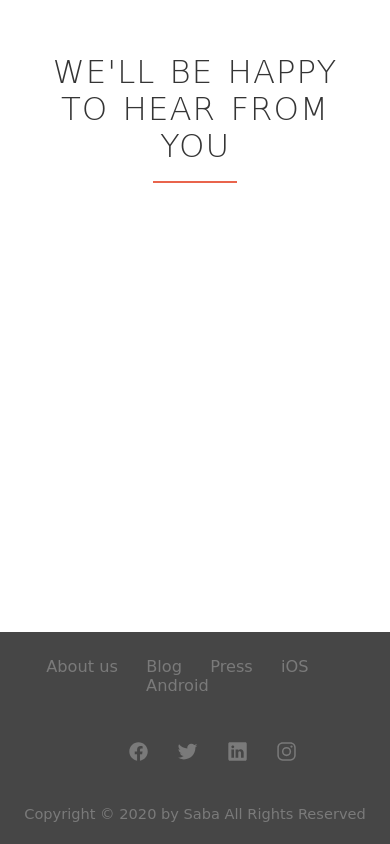
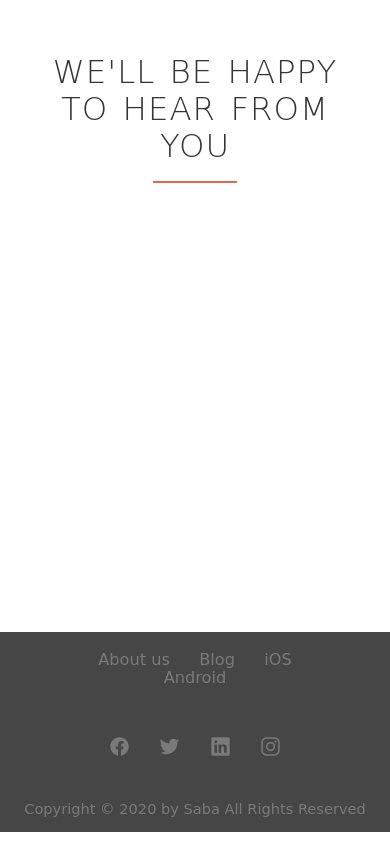
Before and after one commit to sabamokhlesi/food-website, a website: page index.html in a window 390 px wide. Shown: the part 9632-10476 px from the top of the page. Drawn offline with nearby package versions, Linux system fonts and the light colour scheme; a web font is replaced by a local one.

Commit message:
aligned footer items center in mobile display

```diff
--- a/index.html
+++ b/index.html
@@ -389,17 +389,16 @@
         </div>
     </section>
     <footer>
-        <div class="row">
+        <div class="row mobile-footer-width">
             <div class="col span-1-of-2">
                 <ul class="footer-nav">
                     <li><a href="#">About us</a></li>
                     <li><a href="#">Blog</a></li>
-                    <li><a href="#">Press</a></li>
                     <li><a href="#">iOS</a></li>
                     <li><a href="#">Android</a></li>
                 </ul>
             </div>
-            <div class="col span-1-of-2">
+            <div class="col span-1-of-2 footer-logos">
                 <ul class="social-icons">
                     <li><a href=""><ion-icon name="logo-facebook"></ion-icon></a></li>
                     <li><a href="#"><ion-icon name="logo-twitter"></ion-icon></a></li>
--- a/resources/css/queries.css
+++ b/resources/css/queries.css
@@ -45,7 +45,7 @@
     .main-nav li a:visited{
         padding-bottom: 3px;
     }
-
+    .mobile-footer-width{ width: 100%;}
     .main-nav li a {font-size: 50%; display: block;}
     .main-nav{display: none; text-align: center; margin-right: 3%;}
     .main-nav li{display: block; padding: 0;}
--- a/resources/css/style.css
+++ b/resources/css/style.css
@@ -505,8 +505,9 @@ input[type = checkbox]{
 /* footer */
 footer{
  background-color: rgba(0, 0, 0, 0.726);
- padding: 3%;
+ padding: 1%;
  font-size: 90%;
+ width: 100%;
 }
 
 footer ion-icon{
@@ -515,15 +516,13 @@ footer ion-icon{
 
 .footer-nav{
     list-style: none;
-    float: left;
-    margin: 0;
+    margin: auto;
     margin-bottom: 5%;
 }
 
 .social-icons{
     list-style: none;
-    float: right;
-    margin: 0;
+    margin: auto;
 }
 
 footer li{
```
